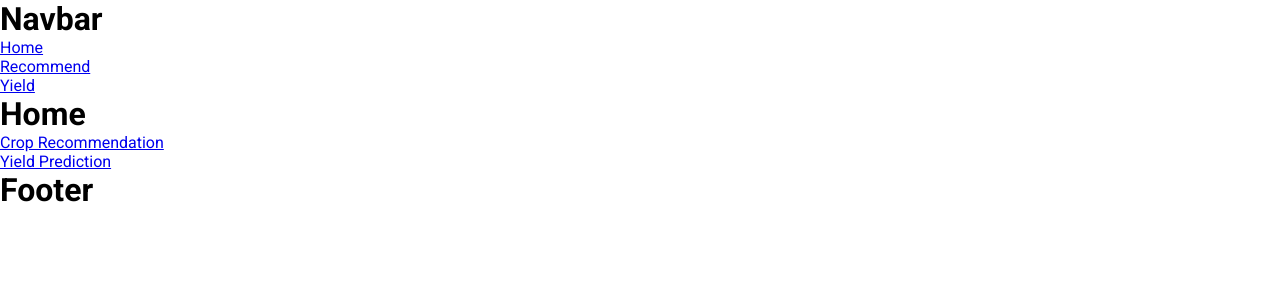
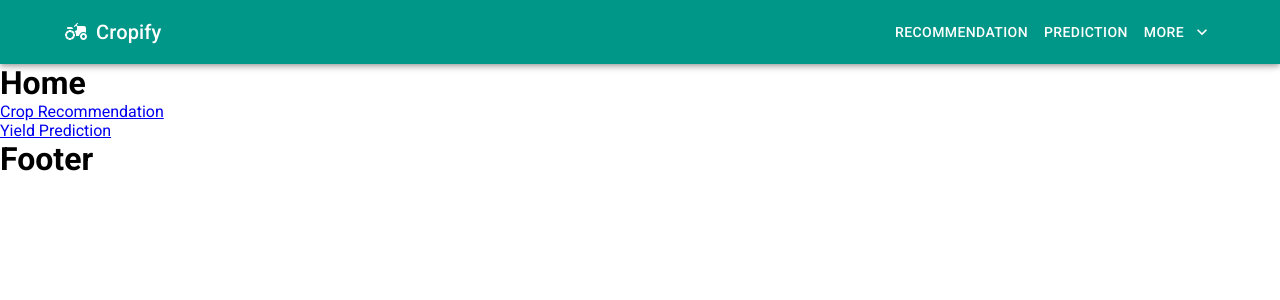
Before and after one commit to nikhilsourav/cropify-client, a React (Create React App) app: page / in a window 1280 px wide. Shown: the top 300 px of the page. Built offline with nearby package versions, Linux system fonts and the light colour scheme.

Commit message:
Added navbar for full screen, modified comment structure

```diff
--- a/package.json
+++ b/package.json
@@ -7,6 +7,7 @@
     "@emotion/styled": "^11.8.1",
     "@mui/icons-material": "^5.6.2",
     "@mui/material": "^5.6.2",
+    "@mui/styles": "^5.6.2",
     "@testing-library/jest-dom": "^5.16.4",
     "@testing-library/react": "^13.1.1",
     "@testing-library/user-event": "^13.5.0",
--- a/src/Components/Footer/Footer.js
+++ b/src/Components/Footer/Footer.js
@@ -1,8 +1,8 @@
-/*******************************************************************
+/************************************************************************************************
  *
  * Footer Component
  *
- *******************************************************************/
+ ************************************************************************************************/
 const Footer = () => {
   return <h1>Footer</h1>;
 };
--- a/src/Components/Navbar/Navbar.js
+++ b/src/Components/Navbar/Navbar.js
@@ -1,25 +1,108 @@
-/*******************************************************************
+/************************************************************************************************
+ *
+ * Import Hooks
+ *
+ ************************************************************************************************/
+import { useState } from 'react';
+
+/************************************************************************************************
  *
  * Import Utilites
  *
- *******************************************************************/
+ ************************************************************************************************/
 import { Link } from 'react-router-dom';
+import { AppBar, Button, Toolbar, Typography, Stack, Menu, MenuItem } from '@mui/material';
+import { Agriculture } from '@mui/icons-material';
+import KeyboardArrowDownIcon from '@mui/icons-material/KeyboardArrowDown';
+import useStyles from './styles';
 
-/*******************************************************************
+/************************************************************************************************
  *
  * Navbar Component
  *
- *******************************************************************/
+ ************************************************************************************************/
 const Navbar = () => {
+  /*
+   * Material ui styles
+   */
+  const classes = useStyles();
+
+  /*
+   * 'More' button
+   */
+  const [anchorEl, setAnchorEl] = useState(null);
+  const open = Boolean(anchorEl);
+  const handleClick = (event) => setAnchorEl(event.currentTarget);
+  const handleClose = () => setAnchorEl(null);
+  /*
+   * end 'More' button
+   */
+
   return (
-    <div className='Navbar'>
-      <h1>Navbar</h1>
-      <Link to='/'>Home</Link>
-      <br />
-      <Link to='/crop-recommendation'>Recommend</Link>
-      <br />
-      <Link to='/yield-prediction'>Yield</Link>
-    </div>
+    <>
+      <AppBar>
+        <Toolbar className={classes.Toolbar}>
+          {/**************************************** Logo ***************************************/}
+          <Stack>
+            <Link to='/' className={classes.Heading}>
+              <Agriculture className={classes.AgricultureIcon} />
+              <Typography variant='h6'>Cropify</Typography>
+            </Link>
+          </Stack>
+          {/************************************** end Logo **************************************/}
+
+          {/**************************************** Pages ****************************************/}
+          <Stack direction='row'>
+            <Link to='/crop-recommendation' className={classes.NavItem}>
+              <Button color='inherit'>Recommendation</Button>
+            </Link>
+            <Link to='/yield-prediction' className={classes.NavItem}>
+              <Button color='inherit'>Prediction</Button>
+            </Link>
+            <Button color='inherit' onClick={handleClick} endIcon={<KeyboardArrowDownIcon />}>
+              More
+            </Button>
+          </Stack>
+          {/************************************** end Pages **************************************/}
+
+          {/************************************ 'More' button *************************************/}
+          <Menu anchorEl={anchorEl} open={open} onClose={handleClose}>
+            <MenuItem onClick={handleClose}>
+              <a
+                href='https://www.google.com'
+                target='_blank'
+                rel='noreferrer'
+                className={classes.MenuLink}
+              >
+                ML Codes
+              </a>
+            </MenuItem>
+            <MenuItem onClick={handleClose}>
+              <a
+                href='https://www.youtube.com'
+                target='_blank'
+                rel='noreferrer'
+                className={classes.MenuLink}
+              >
+                Client Codes
+              </a>
+            </MenuItem>
+            <MenuItem onClick={handleClose}>
+              <a
+                href='https://www.instagram.com'
+                target='_blank'
+                rel='noreferrer'
+                className={classes.MenuLink}
+              >
+                Server Codes
+              </a>
+            </MenuItem>
+          </Menu>
+          {/*********************************** end 'More' button ***********************************/}
+        </Toolbar>
+      </AppBar>
+      <Toolbar />
+    </>
   );
 };
 
--- /dev/null
+++ b/src/Components/Navbar/styles.js
@@ -0,0 +1,40 @@
+import { makeStyles } from '@mui/styles';
+
+export default makeStyles((theme) => ({
+  Toolbar: {
+    marginLeft: theme.spacing(5),
+    marginRight: theme.spacing(5),
+    display: 'flex',
+    justifyContent: 'space-between',
+    alignItems: 'center',
+  },
+
+  Heading: {
+    textDecoration: 'none',
+    display: 'flex',
+    justifyContent: 'space-between',
+    alignItems: 'center',
+    color: theme.palette.common.white,
+  },
+
+  AgricultureIcon: {
+    marginRight: theme.spacing(1),
+  },
+
+  NavItem: {
+    textDecoration: 'none',
+    color: theme.palette.common.white,
+  },
+
+  Link: {
+    textDecoration: 'none',
+    color: theme.palette.common.white,
+    WebkitTapHighlightColor: 'transparent',
+  },
+
+  MenuLink:{
+    textDecoration: 'none',
+    color: theme.palette.common.black,
+    WebkitTapHighlightColor: 'transparent',
+  }
+}));
```
Also changed, not shown: src/Components/AnimatedRoutes/AnimatedRoutes.js (+6 -6 lines), src/Pages/Error/Error.js (+4 -4 lines), src/Pages/Home/Home.js (+4 -4 lines), src/Pages/Predict/Predict.js (+6 -6 lines), src/Pages/Recommend/Recommend.js (+6 -6 lines), 1 other file (tests, documents, lock files or other folders).
